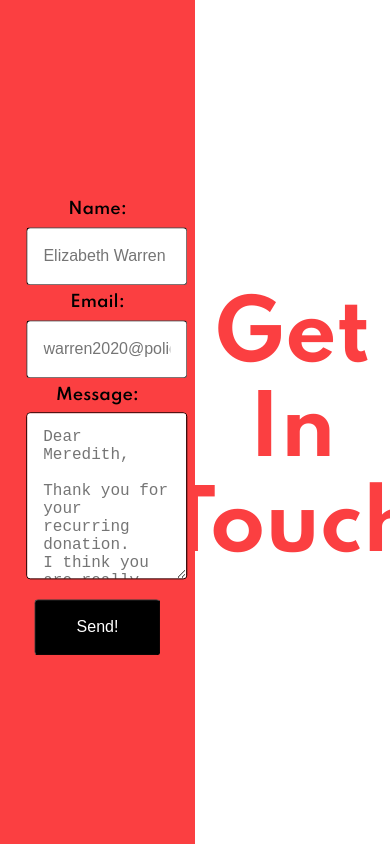
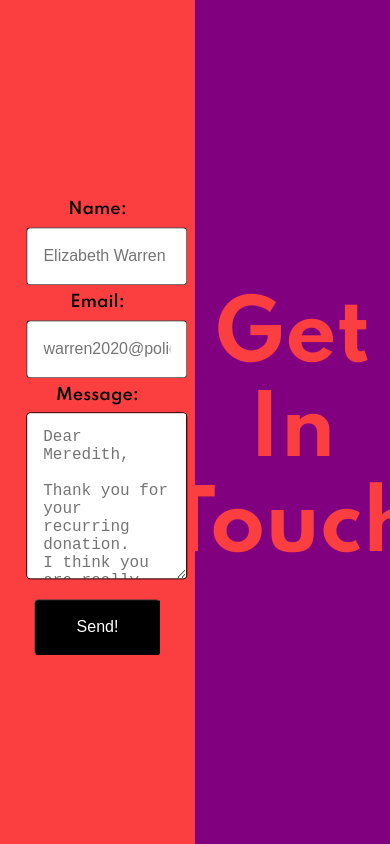
Before and after one commit to merestrickland/my_portfolio, a React (Create React App) app: page /email in a window 390 px wide. Built offline with nearby package versions, Linux system fonts and the light colour scheme.

Commit message:
lazy loading for images

```diff
--- a/package.json
+++ b/package.json
@@ -9,6 +9,7 @@
     "axios": "^0.19.2",
     "react": "^16.12.0",
     "react-dom": "^16.12.0",
+    "react-lazyload": "^2.6.5",
     "react-pdf": "^4.1.0",
     "react-router-dom": "^5.1.2",
     "react-scripts": "3.4.0"
--- a/src/components/project/project.component.jsx
+++ b/src/components/project/project.component.jsx
@@ -1,5 +1,6 @@
 import React, { useState, useEffect } from 'react'
 import './project.styles.css'
+import LazyLoad from 'react-lazyload'
 
 export default function Project(props) {
 
@@ -8,7 +9,9 @@
       <div className='img title'>
         {console.log(props.project.image)}
         {/* <img src={process.env.PUBLIC_URL + `/img/` + props.project.image}></img> */}
-        <img src={props.project.image}/>
+        <LazyLoad height={200}>
+          <img src={props.project.image}/>
+        </LazyLoad>
         <div className='title'> {props.project.name} </div>
       </div>
 
--- a/src/pages/about/about.component.jsx
+++ b/src/pages/about/about.component.jsx
@@ -1,14 +1,21 @@
 import React from 'react'
 import NavList from '../../components/navlist/navlist.component'
 import './about.styles.css'
+import LazyLoad from 'react-lazyload'
+
+
 
 export default function About() {
+
+
+
   return (
     <div>
       <div className="split left">
         <div className="centered">
-          <img src='https://meredith-strickland-portfolio.s3.amazonaws.com/Portfolio/meme.png'/>
-          {/* <h2>My name is<span className='name'> Meredith.</span></h2> */}
+          <LazyLoad height={200}>
+            <img src='https://meredith-strickland-portfolio.s3.amazonaws.com/Portfolio/meme.png'/>
+          </LazyLoad>
           <p className='title'>My name is Meredith.</p>
           <p>I am a full stack developer. My skills include JavaScript, React, Ruby on Rails, Node, Express.js, MongoDB, HTML, CSS, Git, and I am currently learning Python. I have a background in Architecture, which I left because I want to design for everyone, not just for the people who can afford it. I am from New Orleans, I went to college in Vermont, and I live in Brooklyn. Email me at mere.strickland@gmail.com </p>
           {/* My favorite food is crawfish, my second favorite food is popsicles. My favorite book is "Far From the Tree" by Andrew Solomon.  */}
--- a/src/pages/homepage/homepage.component.jsx
+++ b/src/pages/homepage/homepage.component.jsx
@@ -12,10 +12,8 @@
   let history = useHistory()
 
   return (
+
     <div className="HomePage">
-      {/* <style>
-        @import url('https://fonts.googleapis.com/css?family=Stoke&display=swap');
-      </style> */}
 
       <div className="split left">
         <div className="centered">
--- a/src/pages/homepage/homepage.styles.css
+++ b/src/pages/homepage/homepage.styles.css
@@ -56,11 +56,6 @@
   width: 90%
 }
 
-.name {
-  /* color: white; */
-  /* margin: 2% */
-}
-
 .emphasized {
   color:rgb(251,63,65)
 }
@@ -83,5 +78,14 @@
   color: none;
 }
 
+@media all and (max-width: 800px){
+
+
+  .right {
+    background-color:purple;
+  }
+
+}
+
 
 /* rgb(251,63,65) */
```
Also changed, not shown: 2 other files (tests, documents, lock files or other folders).
